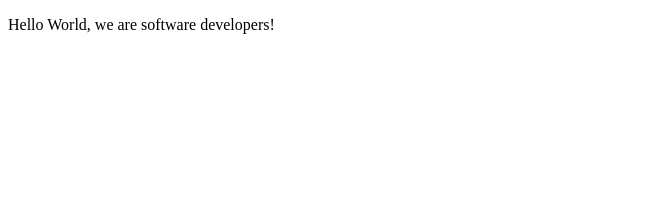
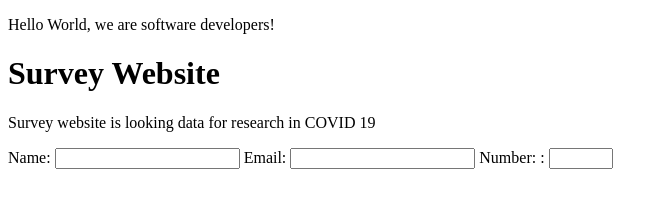
Before and after one commit to inspecta/DerrickAkakilt, a plain HTML site: page index.html in a window 1280 px wide. Shown: the whole page, without its empty margins (0-668 px from the left). Drawn offline with Linux system fonts and the light colour scheme.

Commit message:
survey form

```diff
--- a/index.html
+++ b/index.html
@@ -10,18 +10,16 @@
     <p>Hello World, we are software developers!</p>
     <script src="https://cdn.freecodecamp.org/testable-projects-fcc/v1/bundle.js"></script>
 
-    <!--
-
-    Hello Camper!
-
-    For now, the test suite only works in Chrome!
-    Please read the README below in the JS Editor before beginning.
-    Feel free to delete this message once you have read it.
-    Good luck and Happy Coding!
-
-    - The freeCodeCamp Team
-
-    -->
+    <h1 id="title">Survey Website</h1>
+    <p id="description">Survey website is looking data for research in COVID 19</p>
+    <form id="survey-form">
+      <label id="name-label">Name: </label>
+      <input type="text" id="name">
+      <label id="email-label">Email: </label>
+      <input type="email" id="email">
+      <label id="number-label">Number: </label>: </label>
+      <input type="number" id="number" min="18" max="120">
+    </form>
     <script src="js/index.js"></script>
   </body>
 </html>
```
